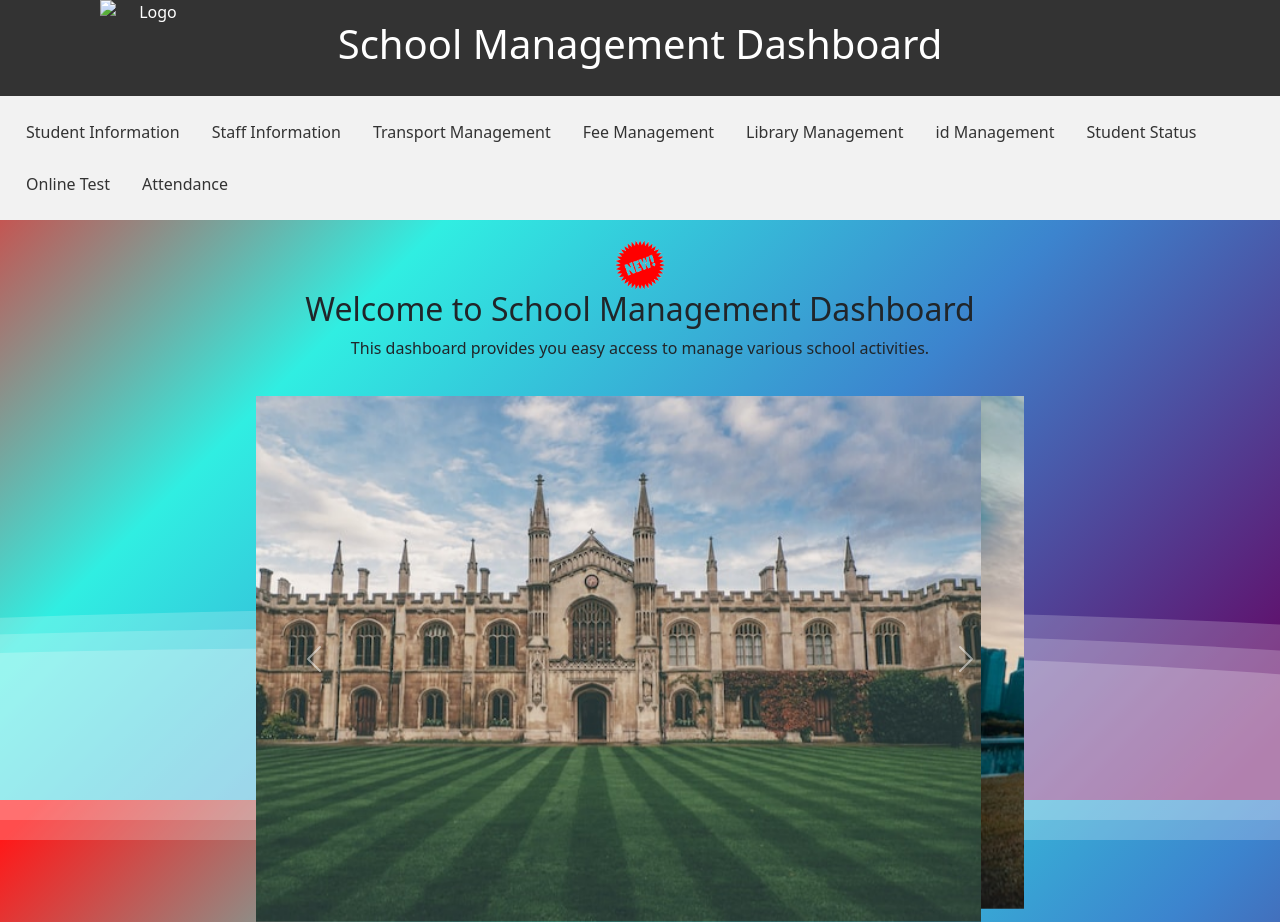
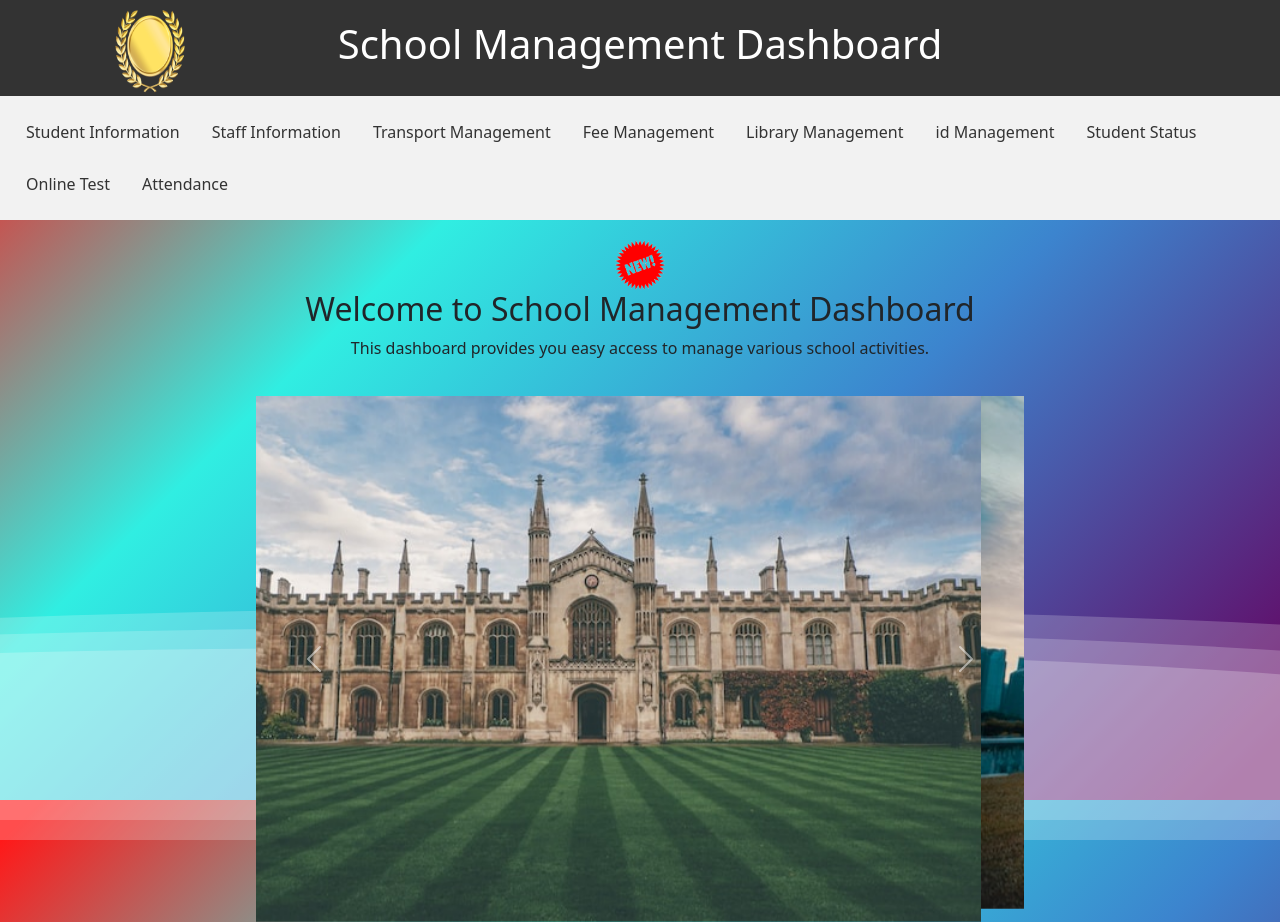
Before and after one commit to yuvi007yuvi/animated-background-, a plain HTML site: page index.html in a window 1280 px wide. Shown: the top 922 px of the page. Drawn offline with nearby package versions, Linux system fonts and the light colour scheme.

Commit message:
Update index.html

```diff
--- a/index.html
+++ b/index.html
@@ -13,7 +13,7 @@
 
 <body>
     <div class="header">
-      <img class="logo" src="img/gold-medal-1299.png" alt="Logo">
+      <img class="logo" src="gold-medal-1299.png" alt="Logo">
         <h1>School Management Dashboard</h1>
     </div>
     <div>
```
